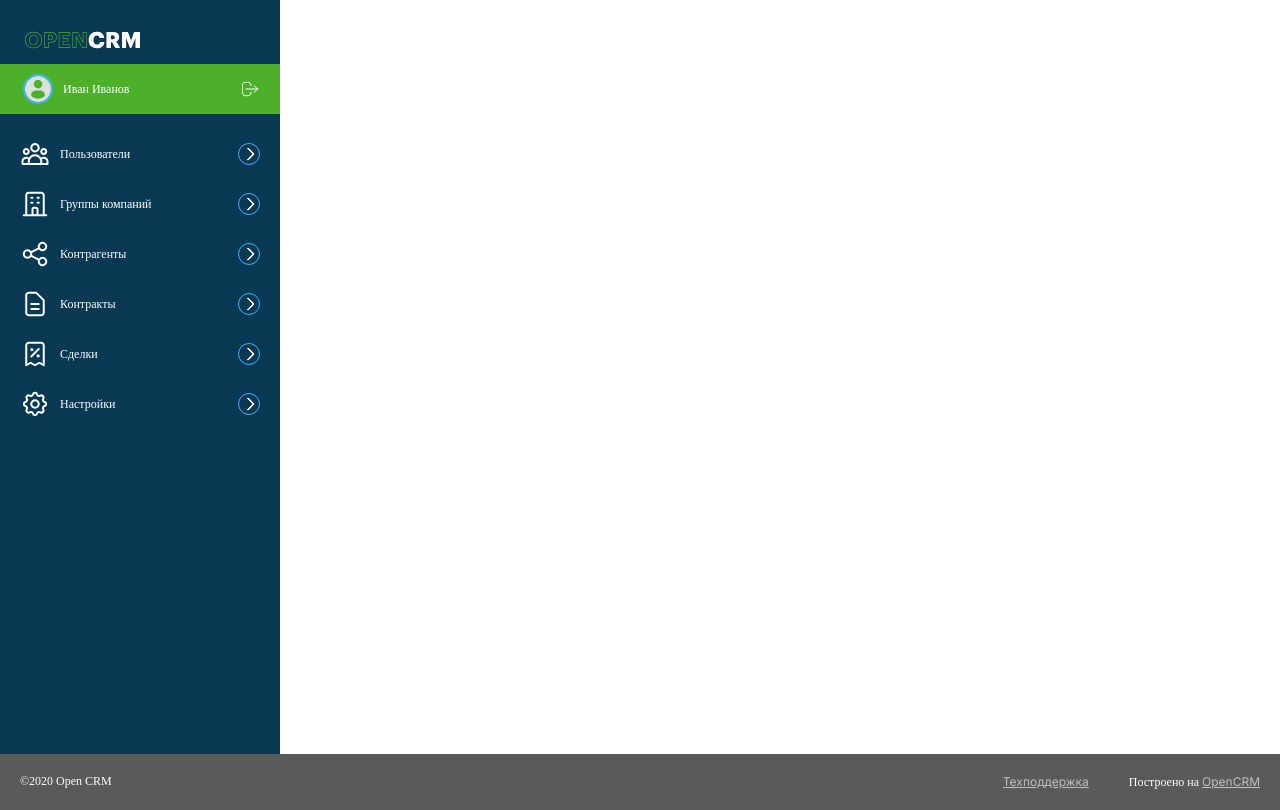
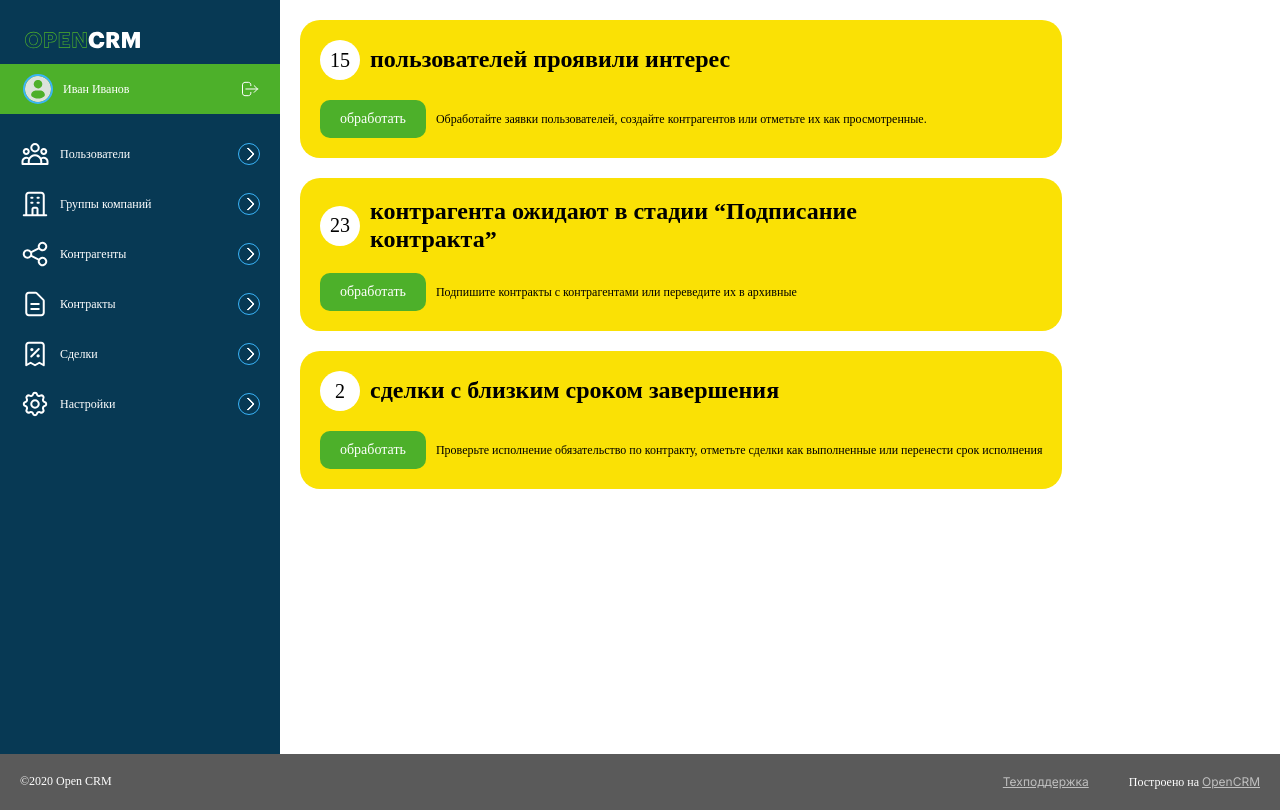
Before and after one commit to an1skat/OpenCrm, a React (Create React App) app: page /OpenCrm/home in a window 1280 px wide. Built offline with nearby package versions, Linux system fonts and the light colour scheme; no server answers; a web font is replaced by a local one.

Commit message:
start home page

```diff
--- a/src/App.js
+++ b/src/App.js
@@ -7,6 +7,7 @@ import Register from "./subpages/Register";
 import Auth from "./subpages/Auth";
 import AuthMe from "./subpages/AuthMe";
 import { AuthRedirect } from "./utils/Redirect";
+import "./styles/style.css";
 
 function App() {
   const location = useLocation();
--- a/src/pages/Home.js
+++ b/src/pages/Home.js
@@ -1,5 +1,43 @@
+import "../styles/style.css"
+import "../styles/home.css"
+
 const Home = () => {
-  return (<></>);
+  return (
+    <section className="home-section">
+      <ul className="home-list list">
+        <li className="home-list-item">
+          <div className="home-list-text-container">
+            <p className="home-list-number">15</p>
+            <h2 className="home-list-title">пользователей проявили интерес</h2>
+          </div>
+          <div className="home-list-btn-container">
+            <button type="button" className="home-list-btn">обработать</button>
+            <p className="home-list-btn-text">Обработайте заявки пользователей, создайте контрагентов или отметьте их как просмотренные.</p>
+          </div>
+        </li>
+        <li className="home-list-item">
+          <div className="home-list-text-container">
+            <p className="home-list-number">23</p>
+            <h2 className="home-list-title">контрагента ожидают в стадии “Подписание <br /> контракта”</h2>
+          </div>
+          <div className="home-list-btn-container">
+            <button type="button" className="home-list-btn">обработать</button>
+            <p className="home-list-btn-text">Подпишите контракты с контрагентами или переведите их в архивные</p>
+          </div>
+        </li>
+        <li className="home-list-item">
+          <div className="home-list-text-container">
+            <p className="home-list-number">2</p>
+            <h2 className="home-list-title">сделки с близким сроком завершения</h2>
+          </div>
+          <div className="home-list-btn-container">
+            <button type="button" className="home-list-btn">обработать</button>
+            <p className="home-list-btn-text">Проверьте исполнение обязательство по контракту, отметьте сделки как выполненные или перенести срок исполнения</p>
+          </div>
+        </li>
+      </ul>
+    </section>
+  );
 };
 
 export default Home;
--- /dev/null
+++ b/src/styles/home.css
@@ -0,0 +1,60 @@
+.home-section {
+  padding: 20px;
+}
+.home-list {
+  display: flex;
+  flex-direction: column;
+  gap: 20px;
+}
+.home-list-item {
+  background-color: #fae105;
+  border-radius: 20px;
+  padding: 20px;
+  display: flex;
+  flex-direction: column;
+  gap: 20px;
+}
+.home-list-text-container,
+.home-list-btn-container {
+  display: flex;
+  align-items: center;
+  gap: 10px;
+}
+.home-list-number {
+  padding: 8px 9.5px;
+  background-color: #fff;
+  width: 40px;
+  height: 40px;
+  border-radius: 50%;
+  display: flex;
+  align-items: center;
+  justify-content: center;
+  font-family: Rubik;
+  font-size: 20px;
+  font-weight: 400;
+  line-height: normal;
+}
+.home-list-btn {
+  padding: 11px 20px;
+  background-color: var(--accent-color);
+  border: none;
+  border-radius: 10px;
+  color: #fff;
+  font-family: Rubik;
+  font-size: 14px;
+  font-weight: 400;
+  line-height: normal;
+  transition: background-color 0.3s;
+}
+.home-list-btn:hover,
+.home-list-btn:focus {
+  background-color: #3d8722;
+  cursor: pointer;
+}
+.home-list-btn-text {
+  font-family: Rubik;
+  font-size: 12px;
+  font-style: normal;
+  font-weight: 400;
+  line-height: normal;
+}
--- a/src/styles/style.css
+++ b/src/styles/style.css
@@ -51,6 +51,9 @@ img {
   clip-path: inset(100%);
   clip: rect(0 0 0 0);
   overflow: hidden;
+}
+.app-container {
+  display: flex;
 }
 
 .navbar-section {
```
